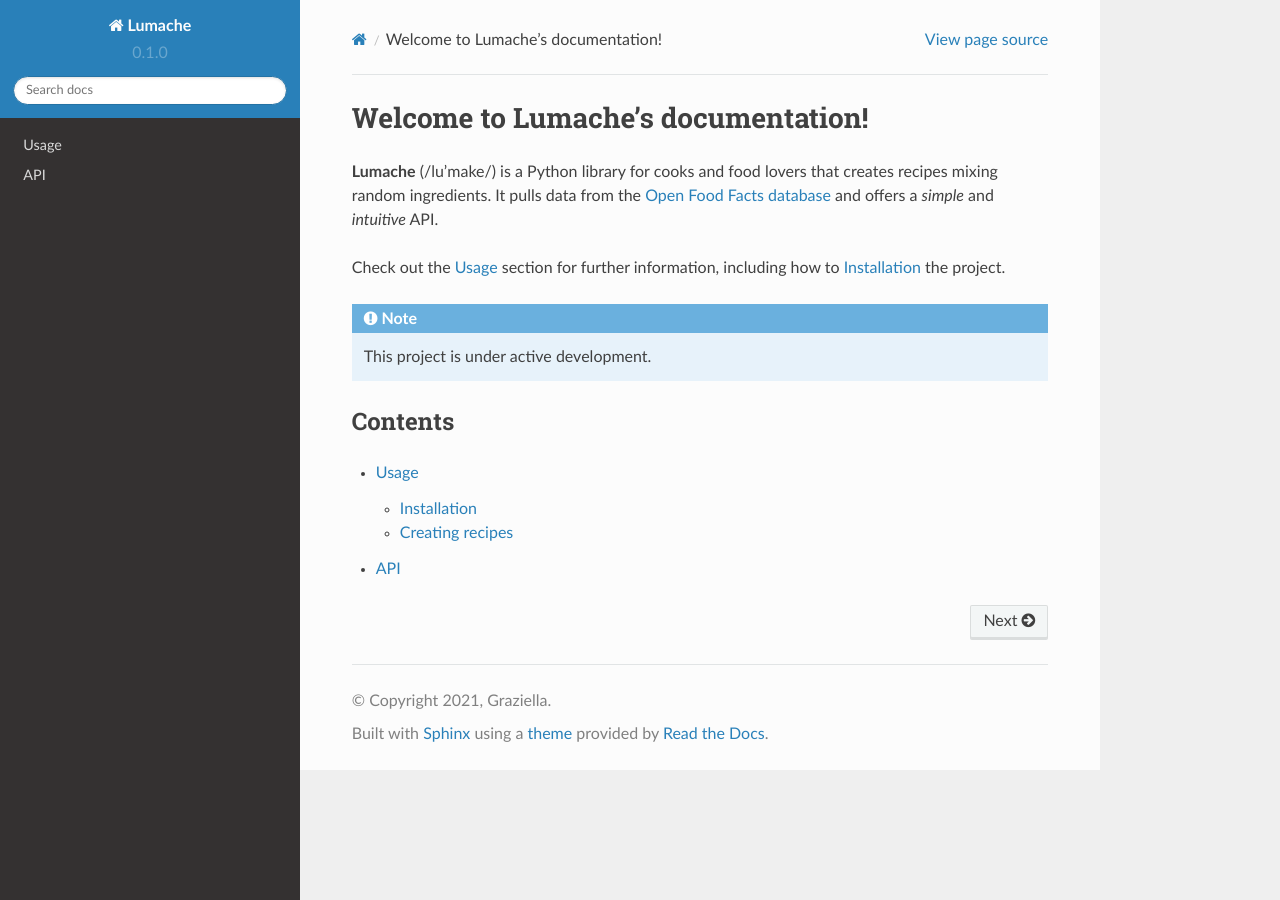
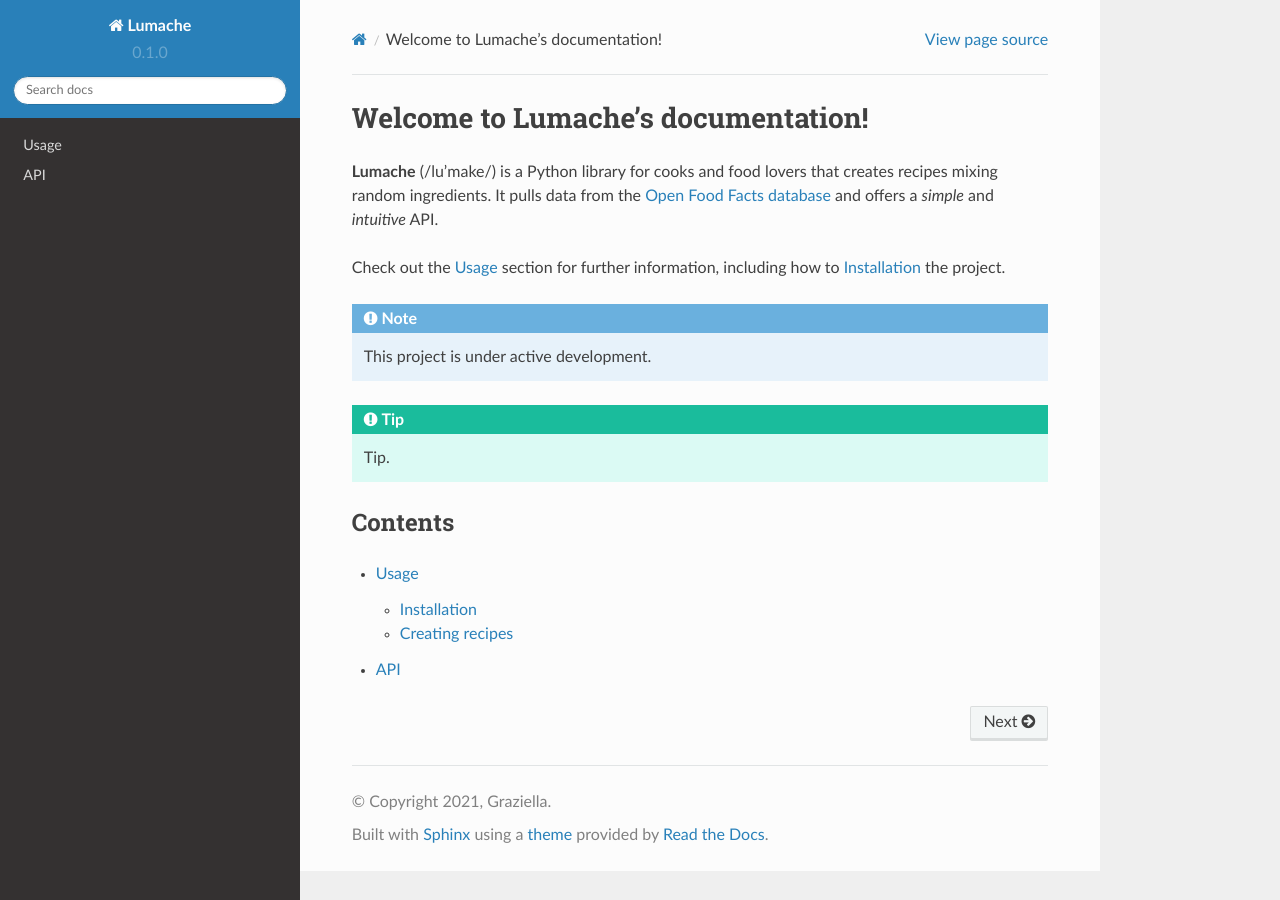
Before and after one commit to SUBKREPER11/zse-4pt5jo-rtd, a Sphinx documentation site: the page built from docs/source/index.rst, in a window 1280 px wide. Built offline with Sphinx 7.4.7 and the Read the Docs theme 2.0.0, drawn with Linux system fonts in a browser that asks for light colours.

Commit message:
Update index.rst

```diff
--- a/docs/source/index.rst
+++ b/docs/source/index.rst
@@ -13,6 +13,10 @@ how to :ref:`installation` the project.
 
    This project is under active development.
 
+.. tip::
+
+   Tip.
+
 Contents
 --------
 
```
